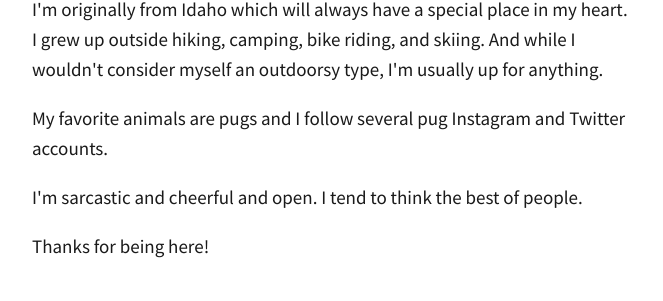
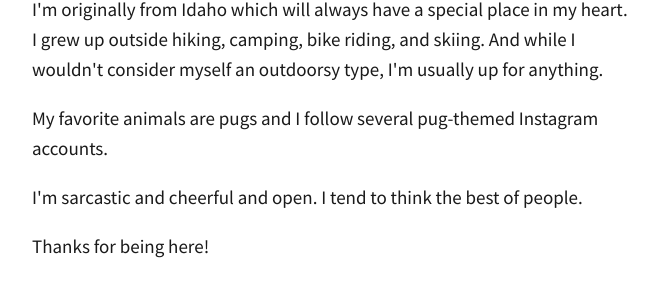
Before and after one commit to totiffany/totiffany.github.io, a Jekyll site: the page built from about/index.html, in a window 1280 px wide. Shown: the part 1191-1492 px from the top of the page, without its empty margins (308-971 px from the left). Built offline with Jekyll 4.4.1, drawn with Linux system fonts in a browser that asks for light colours.

Commit message:
Update index.html

```diff
--- a/about/index.html
+++ b/about/index.html
@@ -21,7 +21,7 @@ I live in San Francisco with my husband Brian and our daughter Hazel. Brian and
 I'm originally from Idaho which will always have a special place in my heart. I grew up outside hiking, camping, bike riding, and skiing. And while I wouldn't consider myself an outdoorsy type, I'm usually up for anything.
 </p>
 <p>
-My favorite animals are pugs and I follow several pug Instagram and Twitter accounts.
+My favorite animals are pugs and I follow several pug-themed Instagram accounts.
 </p>
 <p>
 I'm sarcastic and cheerful and open. I tend to think the best of people.
```
